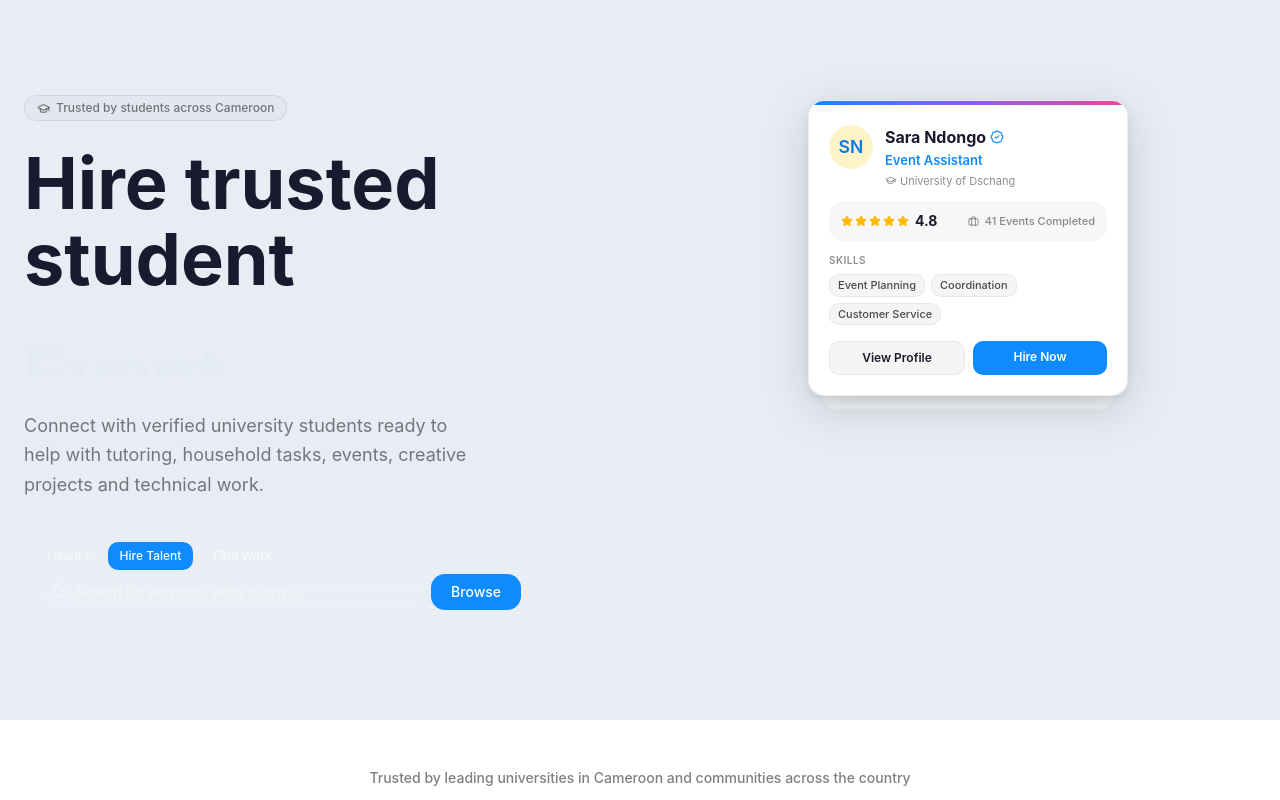
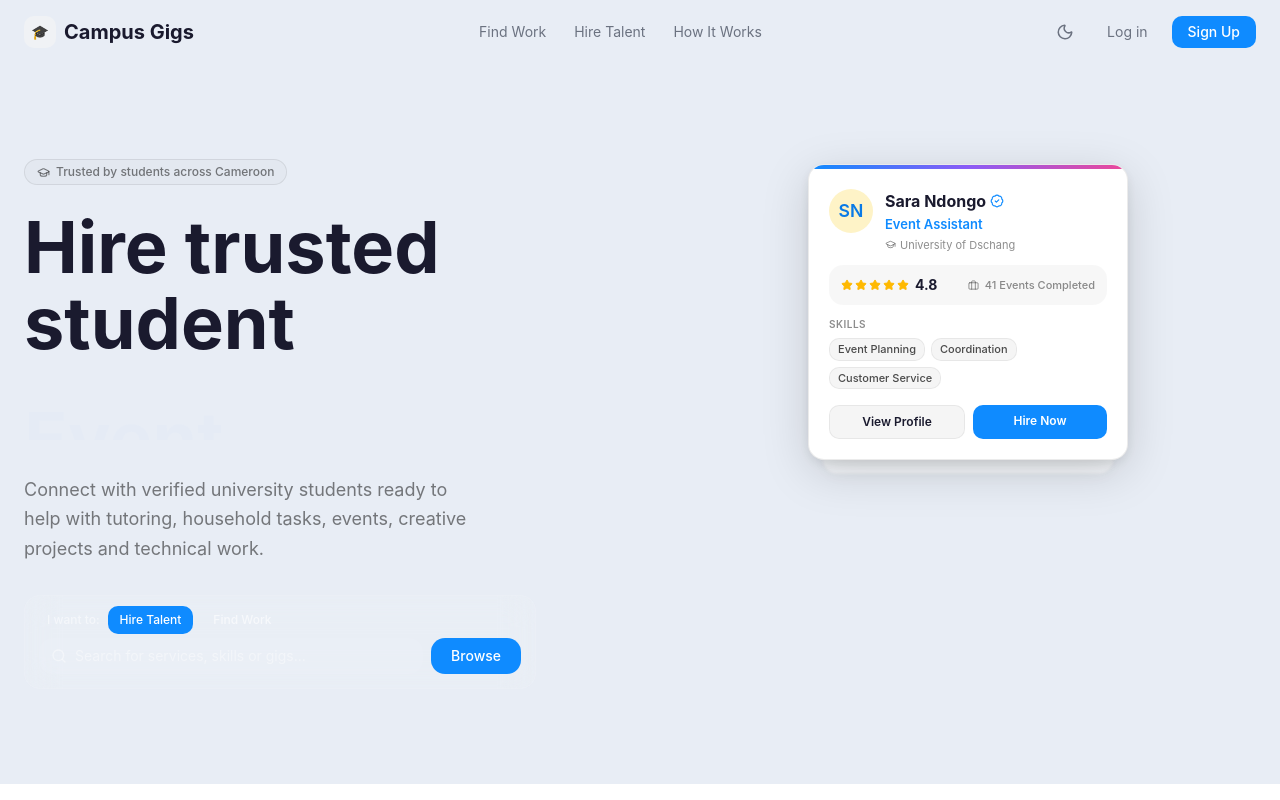
Before and after one commit to Kanjo-Elkamira-Ndi/CampusGigs, a React (Vite) app in the folder frontend/: page / in a window 1280 px wide. Shown: the top 800 px of the page. Built offline with nearby package versions, Linux system fonts and the light colour scheme.

Commit message:
Fix: Optimized the profile page

```diff
--- a/frontend/src/App.tsx
+++ b/frontend/src/App.tsx
@@ -1,8 +1,10 @@
-import { BrowserRouter, Routes, Route } from "react-router-dom";
+import { BrowserRouter, Routes, Route, useLocation } from "react-router-dom";
 import { QueryClient, QueryClientProvider } from "@tanstack/react-query";
 import { useEffect } from "react";
 import { Toaster } from "@/components/ui/sonner";
 import { useAuthStore } from "@/store/authStore";
+import { Navbar } from "@/components/layout/Navbar";
+import { Footer } from "@/components/layout/Footer";
 import { Landing } from "@/pages/Landing";
 import { Login } from "@/pages/auth/Login";
 import { RegisterPage } from "@/pages/auth/Register";
@@ -28,9 +30,19 @@ const queryClient = new QueryClient();
 
 function AppLayout() {
   const hydrate = useAuthStore((s) => s.hydrate);
+  const location = useLocation();
   useEffect(() => { hydrate(); }, [hydrate]);
+
+  const isDashboardRoute =
+    location.pathname.startsWith("/dashboard") ||
+    location.pathname === "/messages" ||
+    location.pathname === "/gigs/new" ||
+    location.pathname.startsWith("/profile/");
+
   return (
     <div className="min-h-screen flex flex-col bg-background text-foreground">
+      {!isDashboardRoute && <Navbar />}
+      <div className={`flex-1 ${!isDashboardRoute ? "pt-16" : ""}`}>
         <Routes>
           <Route path="/" element={<Landing />} />
           <Route path="/login" element={<Login />} />
@@ -54,6 +66,8 @@ function AppLayout() {
           <Route path="*" element={<NotFound />} />
         </Routes>
       </div>
+      {!isDashboardRoute && <Footer />}
+    </div>
   );
 }
 
--- a/frontend/src/components/layout/DashboardShell.tsx
+++ b/frontend/src/components/layout/DashboardShell.tsx
@@ -16,6 +16,8 @@ import {
   LogOut,
   ArrowLeftRight,
   Sparkles,
+  Sun,
+  Moon,
 } from "lucide-react";
 import { useAuthStore } from "@/store/authStore";
 import { cn } from "@/lib/utils";
--- a/frontend/src/pages/profile/EditProfile.tsx
+++ b/frontend/src/pages/profile/EditProfile.tsx
@@ -13,9 +13,11 @@ import { Button } from "@/components/ui/button";
 import { useAuthStore } from "@/store/authStore";
 import { CAMEROON_UNIVERSITIES } from "@/lib/constants";
 import { Avatar } from "@/components/shared/Avatar";
+import { DashboardShell } from "@/components/layout/DashboardShell";
 
 function EditProfileContent() {
   const user = useAuthStore((s) => s.user)!;
+  const activeRole = useAuthStore((s) => s.activeRole);
   const setAuth = useAuthStore((s) => s.setAuth);
   const navigate = useNavigate();
   const [skills, setSkills] = useState<string[]>(user.skills);
@@ -51,7 +53,8 @@ function EditProfileContent() {
 
   return (
     <PageWrapper>
-      <div className="max-w-xl mx-auto px-4 sm:px-6 py-8">
+      <DashboardShell role={activeRole}>
+        <div className="max-w-xl mx-auto py-8">
         <h1 className="text-2xl font-bold">Edit profile</h1>
         <form onSubmit={handleSubmit(onSubmit)} className="mt-6 rounded-xl border border-border bg-card p-6 space-y-4">
           <div className="flex items-center gap-3">
@@ -98,6 +101,7 @@ function EditProfileContent() {
           </div>
         </form>
       </div>
+      </DashboardShell>
     </PageWrapper>
   );
 }
--- a/frontend/src/pages/profile/Profile.tsx
+++ b/frontend/src/pages/profile/Profile.tsx
@@ -11,10 +11,12 @@ import { ReviewItem } from "@/components/reviews/ReviewItem";
 import { GigCard } from "@/components/gigs/GigCard";
 import { useAuthStore } from "@/store/authStore";
 import { EmptyState } from "@/components/shared/EmptyState";
+import { DashboardShell } from "@/components/layout/DashboardShell";
 
 export function Profile() {
   const { id } = useParams<{ id: string }>();
   const me = useAuthStore((s) => s.user);
+  const activeRole = useAuthStore((s) => s.activeRole);
   const user = findUser(id ?? "");
   if (!user) return <Navigate to="/" replace />;
   const isMe = me?.id === user.id;
@@ -28,7 +30,8 @@ export function Profile() {
 
   return (
     <PageWrapper>
-      <div className="max-w-7xl mx-auto px-4 sm:px-6 py-8 grid lg:grid-cols-[280px_1fr] gap-8">
+      <DashboardShell role={activeRole}>
+        <div className="max-w-5xl mx-auto grid lg:grid-cols-[280px_1fr] gap-8">
         <aside className="space-y-4">
           <div className="rounded-xl border border-border bg-card p-5">
             <Avatar id={user.id} name={user.fullName} size={80} />
@@ -101,6 +104,7 @@ export function Profile() {
           </Tabs>
         </div>
       </div>
+      </DashboardShell>
     </PageWrapper>
   );
 }
```
Lines whose indentation alone changed are shown as unchanged.
